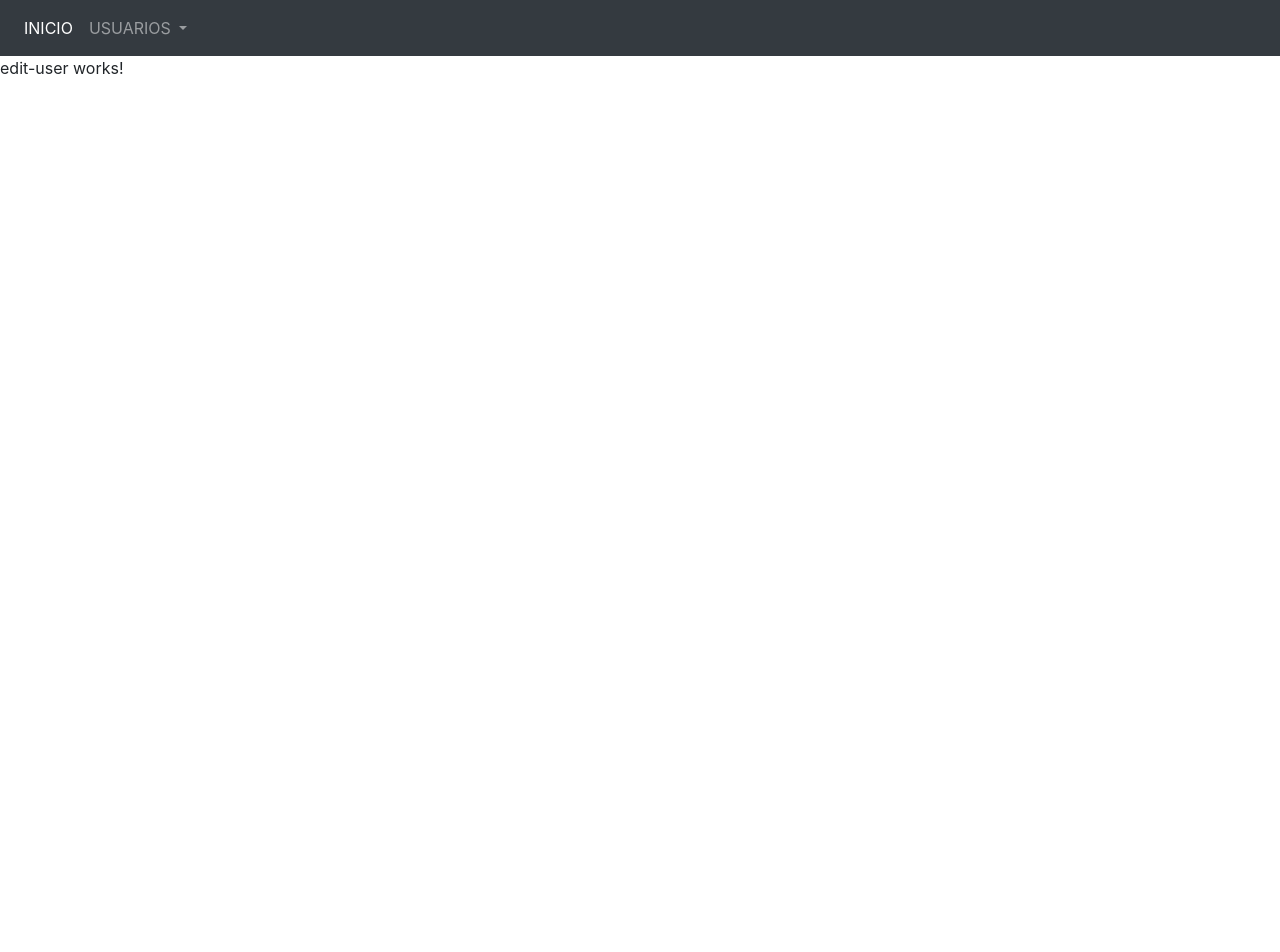
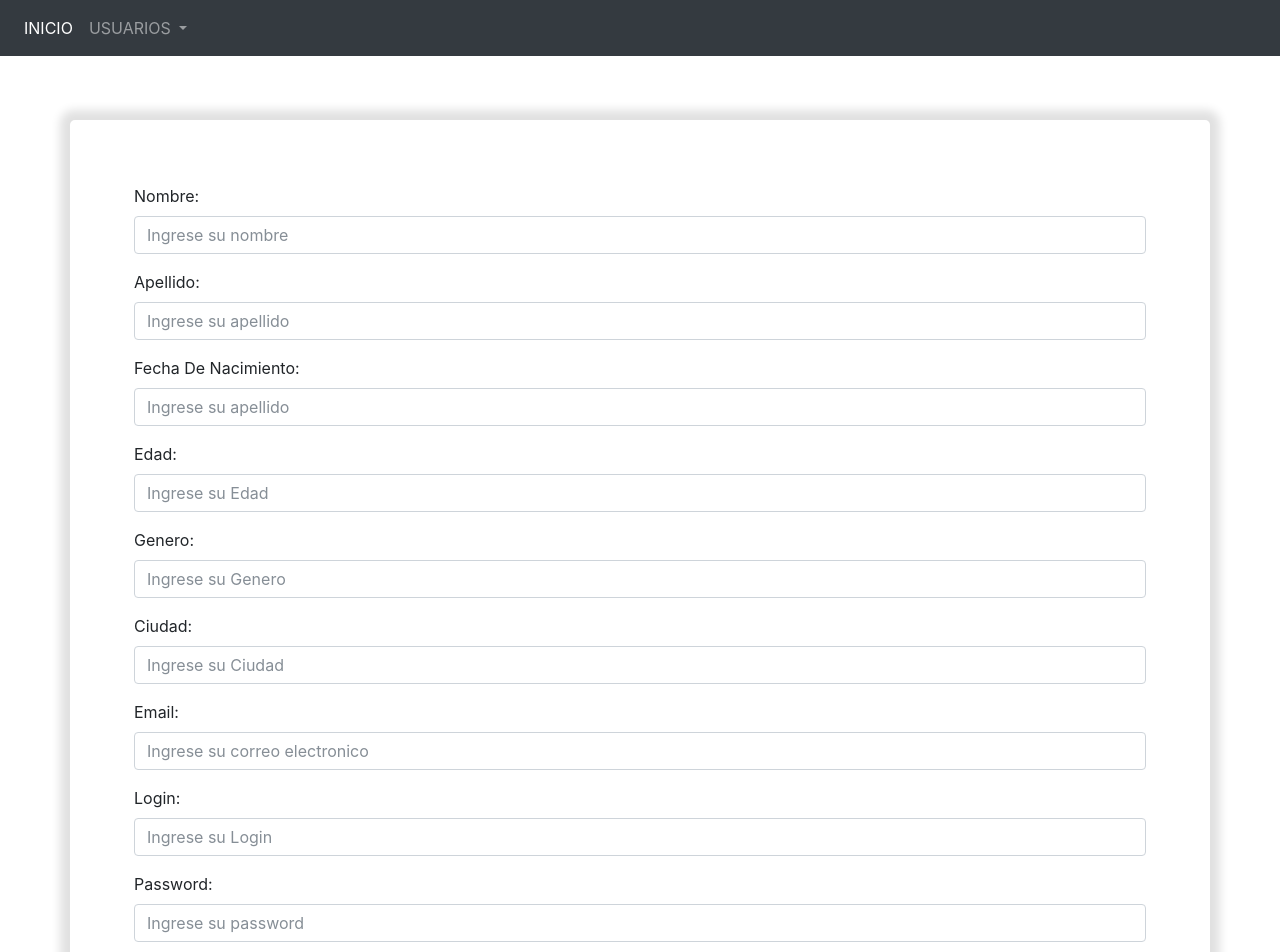
Before and after one commit to anderdavid/mobilityfrontend, an Angular app: page /edit/1 in a window 1280 px wide. Shown: the top 952 px of the page. Before the commit the page ends 800 px from the top, so only its background shows below. Built offline with nearby package versions, Linux system fonts and the light colour scheme.

Commit message:
Se crea funcion de validacion

```diff
--- a/src/app/create-user/create-user.component.ts
+++ b/src/app/create-user/create-user.component.ts
@@ -23,6 +23,7 @@ export class CreateUserComponent implements OnInit {
   addUser() {
 
   	console.log("CreateUserComponent: addUser()");
+    console.log("crear "+this.userData.nombre);
   	this.mData = [];
 
   	this.rest.addUser(this.userData).subscribe(
--- a/src/app/edit-user/edit-user.component.css
+++ b/src/app/edit-user/edit-user.component.css
@@ -0,0 +1,11 @@
+.container{
+	margin-top:4em;
+	margin-bottom:4em;
+	padding-top: 4em;
+	padding-bottom:8em;
+	padding-right: 4em;
+	padding-left:4em;
+	border-radius: 5px;
+	background: #fff;
+	box-shadow: 0 0 10px 10px #e1e1e1;
+}
--- a/src/app/edit-user/edit-user.component.html
+++ b/src/app/edit-user/edit-user.component.html
@@ -1,3 +1,97 @@
-<p>
-  edit-user works!
-</p>
+<div *ngIf="vacio">
+  <span style="color:red;">No deben haber campos vacios</span>
+</div>
+{{userData.nombre}}
+<div class="container">
+	<form>
+		<div class="form-group">
+			<div *ngIf="nombreEmpty">
+				<label for=text style="color:red;"> *El campo Nombre es requerido</label>
+			</div>
+
+			<label for="text">Nombre:</label>
+			<input type="text" class="form-control" placeholder="Ingrese su nombre"
+				[(ngModel)]="userData.nombre"
+				[ngModelOptions]="{standalone: true}"
+			>
+		</div>
+		<div class="form-group">
+			<div *ngIf="apellidoEmpty">
+				<label for=text style="color:red;"> *El campo Apellido es requerido</label>
+			</div>
+			<label for="text">Apellido:</label>
+			<input type="text" class="form-control" placeholder="Ingrese su apellido"
+			[(ngModel)]="userData.apellido"
+			[ngModelOptions]="{standalone: true}" >
+		</div>
+
+		<div class="form-group">
+			<div *ngIf="fechaEmpty">
+				<label for=text style="color:red;"> *El campo Fecha de Nacimiento es requerido</label>
+			</div>
+			<label for="text">Fecha De Nacimiento:</label>
+			<input type="text" class="form-control" placeholder="Ingrese su apellido"
+			[(ngModel)]="userData.fechacNacimiento"
+			[ngModelOptions]="{standalone: true}">
+		</div>
+
+		<div class="form-group">
+			<div *ngIf="edadEmpty">
+				<label for=text style="color:red;"> *El campo Edad es requerido</label>
+			</div>
+			<label for="text">Edad:</label>
+			<input type="text" class="form-control" placeholder="Ingrese su Edad"
+			[(ngModel)]="userData.edad"
+			[ngModelOptions]="{standalone: true}">
+		</div>
+		<div class="form-group">
+			<div *ngIf="generoEmpty">
+				<label for=text style="color:red;"> *El campo Genero es requerido</label>
+			</div>
+			<label for="text">Genero:</label>
+			<input type="text" class="form-control" placeholder="Ingrese su Genero"
+			[(ngModel)]="userData.genero"
+			[ngModelOptions]="{standalone: true}">
+		</div>
+		<div class="form-group">
+			<div *ngIf="ciudadEmpty">
+				<label for=text style="color:red;"> *El campo Ciudad es requerido</label>
+			</div>
+			<label for="text">Ciudad:</label>
+			<input type="text" class="form-control" placeholder="Ingrese su Ciudad"
+			[(ngModel)]="userData.ciudad"
+			[ngModelOptions]="{standalone: true}">
+		</div>
+
+
+		<div class="form-group">
+			<div *ngIf="emailEmpty">
+				<label for=text style="color:red;"> *El campo Email es requerido</label>
+			</div>
+			<label for="email">Email:</label>
+			<input type="text" class="form-control" placeholder="Ingrese su correo electronico"
+			[(ngModel)]="userData.email"
+			[ngModelOptions]="{standalone: true}">
+		</div>
+		<div class="form-group">
+			<div *ngIf="loginEmpty">
+				<label for=text style="color:red;"> *El campo Login es requerido</label>
+			</div>
+			<label for="text">Login:</label>
+			<input type="text" class="form-control" placeholder="Ingrese su Login"
+			[(ngModel)]="userData.login"
+			[ngModelOptions]="{standalone: true}">
+		</div>
+		<div class="form-group">
+			<div *ngIf="passwordEmpty">
+				<label for=text style="color:red;"> *El campo Password es requerido</label>
+			</div>
+			<label for="text">Password:</label>
+			<input type="text" class="form-control" placeholder="Ingrese su password"
+			[(ngModel)]="userData.password"
+			[ngModelOptions]="{standalone: true}">
+		</div>
+
+		<button class="btn btn-info" (click)=updateUser()>Actualizar</button>
+	</form>
+</div>
--- a/src/app/edit-user/edit-user.component.ts
+++ b/src/app/edit-user/edit-user.component.ts
@@ -1,4 +1,7 @@
 import { Component, OnInit } from '@angular/core';
+import { Usuario } from '../models/usuario';
+import { ActivatedRoute, Router } from '@angular/router';
+import { UsuarioService } from '../services/usuario.service';
 
 @Component({
   selector: 'app-edit-user',
@@ -7,9 +10,113 @@ import { Component, OnInit } from '@angular/core';
 })
 export class EditUserComponent implements OnInit {
 
-  constructor() { }
+    vacio=false;
+
+	nombreTest="";
+	nombreEmpty=false;
+	apellidoEmpty=false;
+	fechaEmpty=false;
+	edadEmpty=false;
+	generoEmpty=false;
+	ciudadEmpty=false;
+	emailEmpty=false;
+	loginEmpty=false;
+	passwordEmpty=false;
+
+  constructor(public rest:UsuarioService, private route: ActivatedRoute,
+               private router:Router) { }
+
+  userData = new Usuario();
+  mData:any=[];
 
   ngOnInit() {
   }
 
+  validateUser(){
+
+  	let validate =true;
+
+  	if(this.userData.nombre==null || this.userData.nombre==""){
+  		this.nombreEmpty=true;
+  		validate=false;
+  	}else{
+  		this.nombreEmpty=false;
+
+  	}
+
+  	if(this.userData.apellido==null|| this.userData.apellido==""){
+  		this.apellidoEmpty=true;
+  		validate=false;
+  	}else{
+  		this.apellidoEmpty=false;
+  	}
+
+  	if(this.userData.fechacNacimiento==null|| this.userData.fechacNacimiento==""){
+  		this.fechaEmpty=true;
+  		validate=false;
+  	}else{
+  		this.fechaEmpty=false;
+  	}
+
+  	if(this.userData.edad==null|| this.userData.edad==""){
+  		this.edadEmpty=true;
+  		validate=false;
+  	}else{
+  		this.edadEmpty=false;
+  	}
+
+  	if(this.userData.genero==null|| this.userData.genero==""){
+  		this.generoEmpty=true;
+  		validate=false;
+  	}else{
+  		this.generoEmpty=false;
+  	}
+
+  	if(this.userData.ciudad==null || this.userData.ciudad==""){
+  		this.ciudadEmpty=true;
+  		validate=false;
+  	}else{
+  		this.ciudadEmpty=false;
+  	}
+
+  	if(this.userData.email==null || this.userData.email==""){
+  		this.emailEmpty=true;
+  		validate=false;
+  	}else{
+  		this.emailEmpty=false;
+  	}
+
+  	if(this.userData.login==null || this.userData.login==""){
+  		this.loginEmpty=true;
+  		validate=false;
+  	}else{
+  		this.loginEmpty=false;
+  	}
+
+  	if(this.userData.password==null || this.userData.password==""){
+  		this.passwordEmpty=true;
+  		validate=false;
+  	}else{
+  		this.passwordEmpty=false;
+  	}
+
+  	if(validate==false){
+  		this.vacio=true;
+  		return false;
+  	}else{
+  		this.vacio=false;
+  		return true;
+  	}
+
+  }
+
+  updateUser(){
+
+  	console.log("update user");
+  	console.log("nombre: "+this.userData.nombre);
+
+  	this.validateUser();
+
+ }
+
 }
--- a/src/styles.css
+++ b/src/styles.css
@@ -1 +1,5 @@
 /* You can add global styles to this file, and also import other style files */
+body{
+	/*background-color:  #f1f1f1;*/
+
+}
```
